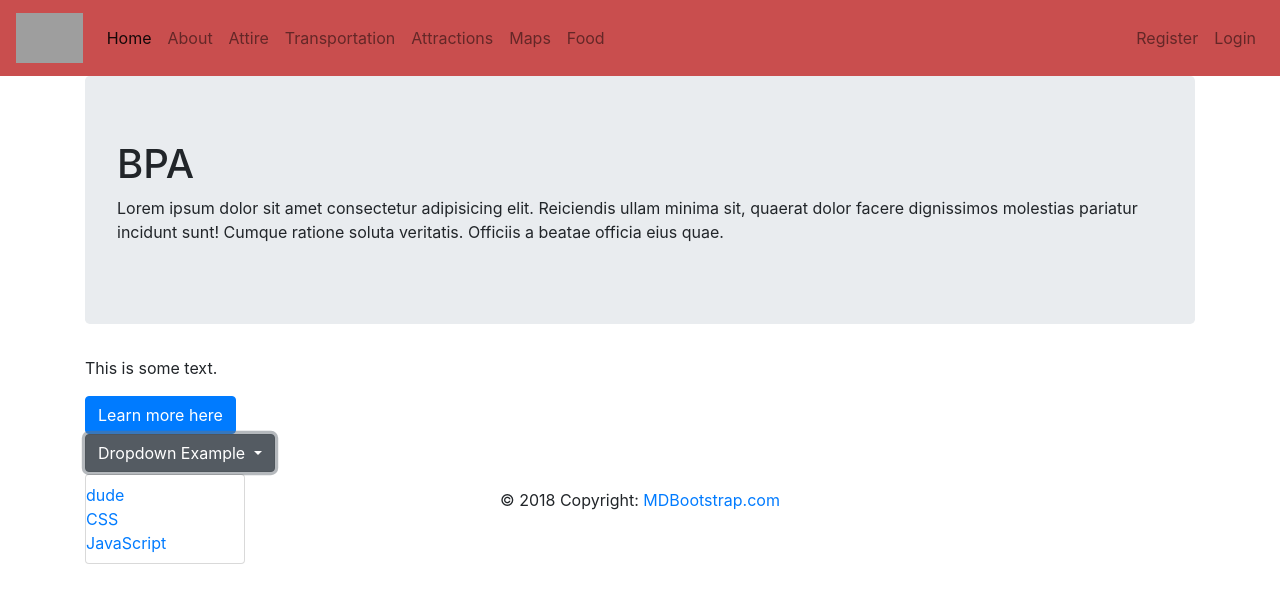
After one commit to fastfists/BPA-NLC-website, a Flask app: page / in a window 1280 px wide, after a click on "Dropdown Example". The commit adds this page. Shown: the top 603 px of the page. Run offline with Flask 2, Linux system fonts and the light colour scheme; some libraries are stand-ins or nearby versions; grey boxes are pictures that could not be loaded.

Commit message:
added extra routes and footer

```diff
--- a/NLC/routes/home.py
+++ b/NLC/routes/home.py
@@ -1,12 +1,16 @@
 from flask import Blueprint, render_template
 
-home_bp = Blueprint('home_bp', __name__, template_folder='templates')
+home_bp = Blueprint('home_bp', __name__, template_folder='templates', static_url_path='static')
 
+@home_bp.route('/')
 @home_bp.route('/home')
-@home_bp.route('/')
 def home():
-    return render_template('home.html', name="`John")
+    return render_template('home.html', name="dude")
 
 @home_bp.route('/about')
 def about():
     return render_template('about.html')
+
+@home_bp.route('/template')
+def template():
+    return render_template('layout.html')
--- a/NLC/routes/register.py
+++ b/NLC/routes/register.py
@@ -1,6 +1,6 @@
 from flask import Blueprint, render_template
 
-regis_bp = Blueprint('regis_bp', __name__, template_folder='templates')
+regis_bp = Blueprint('regis_bp', __name__, template_folder='templates', static_url_path="static")
 
 @regis_bp.route('/register')
 def register():
--- a/NLC/templates/about.html
+++ b/NLC/templates/about.html
@@ -8,7 +8,7 @@
 {% endblock header %}
 
 {% block body %}
-<div class="container">
+  <div class="container">
     <div class="row">
       <video autoplay="autoplay" align="center">
         <!-- From offical bpa website-->
@@ -35,7 +35,5 @@
         </div>
       </div>
     </div>
-
   </div>
-
 {% endblock body %}
--- /dev/null
+++ b/NLC/templates/includes/_footer.html
@@ -0,0 +1,11 @@
+<!-- Footer -->
+<footer class="footer">
+
+    <!-- Copyright -->
+    <div class="footer-copyright text-center py-3 blue">© 2018 Copyright:
+      <a href="https://mdbootstrap.com/bootstrap-tutorial/"> MDBootstrap.com</a>
+    </div>
+    <!-- Copyright -->
+
+  </footer>
+  <!-- Footer -->
```
